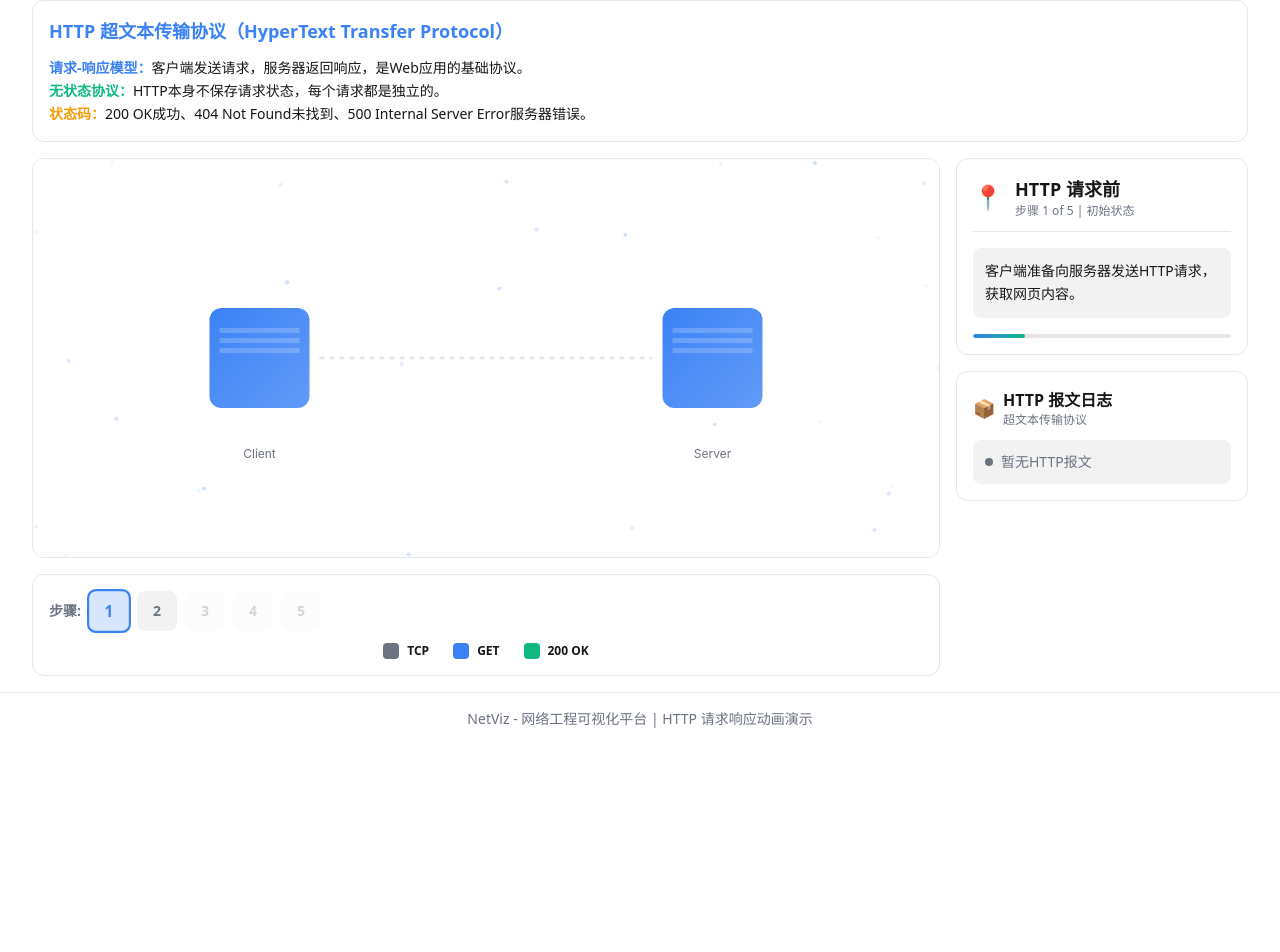
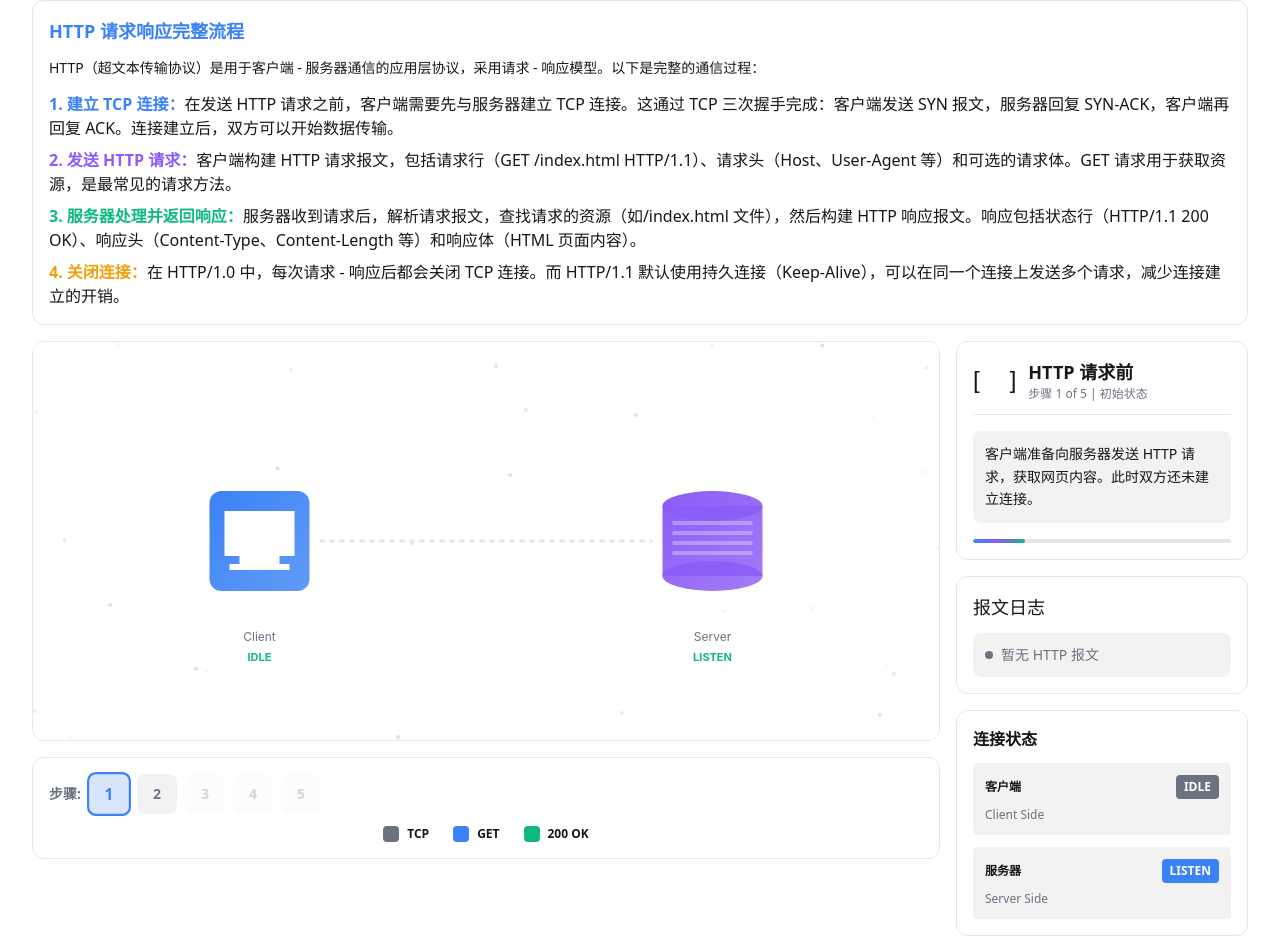
Before and after one commit to 6haolou/netviz, a Next.js app: page /protocol/http in a window 1280 px wide. Shown: the part 111-1063 px from the top of the page. Before the commit the page ends 856 px from the top, so only its background shows below. Built offline with nearby package versions, Linux system fonts and the light colour scheme.

Commit message:
feat: 修改 HTTP 页面流程介绍为详细文字叙述，分 4 步讲解完整过程

```diff
--- a/app/protocol/http/page.tsx
+++ b/app/protocol/http/page.tsx
@@ -19,6 +19,8 @@ interface StepInfo {
   icon: React.ReactNode;
   title: string;
   description: string;
+  clientStatus: string;
+  serverStatus: string;
   packets: { from: number; to: number; type: string; delay: number }[];
 }
 
@@ -46,43 +48,53 @@ export default function HTTPPage() {
   const steps: StepInfo[] = [
     {
       phase: '初始状态',
-      icon: <Emoji label="📍" />,
+      icon: <Emoji label="[ ]" />,
       title: 'HTTP 请求前',
-      description: '客户端准备向服务器发送HTTP请求，获取网页内容。',
+      description: '客户端准备向服务器发送 HTTP 请求，获取网页内容。此时双方还未建立连接。',
+      clientStatus: 'IDLE',
+      serverStatus: 'LISTEN',
       packets: [],
     },
     {
       phase: '建立连接',
-      icon: <Emoji label="🔌" />,
-      title: 'TCP 连接建立',
-      description: '客户端与服务端通过三次握手建立TCP连接，确保数据传输的可靠性。',
-      packets: [{ from: 0, to: 1, type: 'TCP', delay: 0 }],
+      icon: <Emoji label="TCP" />,
+      title: '第一次握手：TCP 连接建立',
+      description: '客户端与服务端通过 TCP 三次握手建立连接。客户端发送 SYN 报文，进入 SYN_SENT 状态。',
+      clientStatus: 'SYN_SENT',
+      serverStatus: 'LISTEN',
+      packets: [{ from: 0, to: 1, type: 'SYN', delay: 0 }],
     },
     {
       phase: '发送请求',
-      icon: <Emoji label="📤" />,
-      title: 'HTTP GET 请求',
-      description: '客户端发送HTTP GET请求，请求获取/index.html页面内容。',
+      icon: <Emoji label="GET" />,
+      title: '第二次握手：发送 HTTP GET 请求',
+      description: 'TCP 连接建立后，客户端发送 HTTP GET 请求，请求获取/index.html 页面内容。',
+      clientStatus: 'ESTABLISHED',
+      serverStatus: 'ESTABLISHED',
       packets: [{ from: 0, to: 1, type: 'GET', delay: 0 }],
     },
     {
       phase: '返回响应',
-      icon: <Emoji label="📥" />,
-      title: 'HTTP 200 OK',
-      description: '服务器返回200 OK状态码，以及请求的HTML页面内容。',
+      icon: <Emoji label="200" />,
+      title: '第三次握手：服务器返回响应',
+      description: '服务器收到 GET 请求后，返回 200 OK 状态码，以及请求的 HTML 页面内容。',
+      clientStatus: 'ESTABLISHED',
+      serverStatus: 'ESTABLISHED',
       packets: [{ from: 1, to: 0, type: '200 OK', delay: 0 }],
     },
     {
       phase: '完成',
-      icon: <Emoji label="✅" />,
+      icon: <Emoji label="[OK]" />,
       title: 'HTTP 请求完成',
-      description: '客户端收到响应，HTTP请求-响应周期完成。',
+      description: '客户端收到响应，HTTP 请求 - 响应周期完成。连接可以保持或关闭。',
+      clientStatus: 'CLOSED',
+      serverStatus: 'CLOSED',
       packets: [],
     },
   ];
 
   const packetColors: Record<string, { start: string; end: string }> = {
-    'TCP': { start: '#6b7280', end: '#4b5563' },
+    'SYN': { start: '#6b7280', end: '#4b5563' },
     'GET': { start: '#3b82f6', end: '#2563eb' },
     '200 OK': { start: '#10b981', end: '#059669' },
   };
@@ -174,9 +186,9 @@ export default function HTTPPage() {
       context.stroke();
       context.setLineDash([]);
 
-      const drawNode = (x: number, y: number, label: string, sublabel: string, isActive: boolean) => {
+      const drawNode = (x: number, y: number, label: string, sublabel: string, isActive: boolean, status?: string, isClient?: boolean) => {
         const pulse = Math.sin(timeRef.current * 3) * 4;
-        const color = primaryBlue;
+        const color = isClient ? '#3b82f6' : '#8b5cf6';
 
         if (isActive) {
           const glowGradient = context.createRadialGradient(x, y, 40, x, y, 80 + pulse);
@@ -192,14 +204,31 @@ export default function HTTPPage() {
         nodeGradient.addColorStop(0, color);
         nodeGradient.addColorStop(1, color + 'cc');
         context.fillStyle = nodeGradient;
-        context.beginPath();
-        context.roundRect(x - 50, y - 50, 100, 100, 12);
-        context.fill();
 
-        context.fillStyle = 'rgba(255, 255, 255, 0.2)';
-        context.fillRect(x - 40, y - 30, 80, 5);
-        context.fillRect(x - 40, y - 20, 80, 5);
-        context.fillRect(x - 40, y - 10, 80, 5);
+        if (isClient) {
+          context.beginPath();
+          context.roundRect(x - 50, y - 50, 100, 100, 12);
+          context.fill();
+
+          context.fillStyle = 'white';
+          context.fillRect(x - 35, y - 30, 70, 45);
+          context.fillRect(x - 20, y + 15, 40, 8);
+          context.fillRect(x - 30, y + 23, 60, 6);
+        } else {
+          context.beginPath();
+          context.ellipse(x, y - 35, 50, 15, 0, 0, Math.PI * 2);
+          context.fill();
+          context.fillRect(x - 50, y - 35, 100, 70);
+          context.beginPath();
+          context.ellipse(x, y + 35, 50, 15, 0, 0, Math.PI * 2);
+          context.fill();
+
+          context.fillStyle = 'rgba(255, 255, 255, 0.3)';
+          context.fillRect(x - 40, y - 20, 80, 4);
+          context.fillRect(x - 40, y - 10, 80, 4);
+          context.fillRect(x - 40, y, 80, 4);
+          context.fillRect(x - 40, y + 10, 80, 4);
+        }
 
         context.fillStyle = 'white';
         context.font = 'bold 16px Inter, system-ui, sans-serif';
@@ -209,12 +238,20 @@ export default function HTTPPage() {
         context.fillStyle = secondaryText;
         context.font = '12px Inter, system-ui, sans-serif';
         context.fillText(sublabel, x, y + 100);
+
+        if (status) {
+          context.fillStyle = '#10b981';
+          context.font = 'bold 11px Inter, system-ui, sans-serif';
+          context.fillText(status, x, y + 120);
+        }
       };
 
-      const isClientActive = currentStep >= 2;
-      const isServerActive = currentStep >= 3;
-      drawNode(clientX, centerY, '客户端', 'Client', isClientActive);
-      drawNode(serverX, centerY, '服务器', 'Server', isServerActive);
+      const isClientActive = currentStep >= 1 && currentStep <= 3;
+      const isServerActive = currentStep >= 1 && currentStep <= 3;
+      const clientStatus = steps[currentStep].clientStatus;
+      const serverStatus = steps[currentStep].serverStatus;
+      drawNode(clientX, centerY, '客户端', 'Client', isClientActive, clientStatus, true);
+      drawNode(serverX, centerY, '服务器', 'Server', isServerActive, serverStatus, false);
 
       if (currentStep === 4) {
         context.fillStyle = '#10b981';
@@ -334,6 +371,14 @@ export default function HTTPPage() {
   const borderColor = isDarkMode ? '#374151' : '#e5e7eb';
   const primaryBlue = '#3b82f6';
 
+  const statusColors: Record<string, string> = {
+    'IDLE': '#6b7280',
+    'LISTEN': primaryBlue,
+    'SYN_SENT': '#8b5cf6',
+    'ESTABLISHED': '#10b981',
+    'CLOSED': '#6b7280',
+  };
+
   return (
     <div className="min-h-screen font-sans" style={{ backgroundColor: bgColor, color: textColor }}>
       <header className="sticky top-0 z-50 border-b" style={{ backgroundColor: cardBg, borderColor: borderColor }}>
@@ -356,8 +401,8 @@ export default function HTTPPage() {
                 <div className="text-xs" style={{ color: secondaryText }}>当前步骤</div>
                 <div className="text-xl font-bold" style={{ color: primaryBlue }}>{currentStep + 1} / {steps.length}</div>
               </div>
-              <button onClick={handleReset} className="px-4 py-2 rounded-lg font-semibold text-sm transition-all hover:opacity-80" style={{ backgroundColor: isDarkMode ? '#374151' : '#f3f4f6', color: textColor }}>🔄 重置</button>
-              <button onClick={handleNext} disabled={currentStep >= steps.length - 1} className="px-6 py-2 rounded-lg font-semibold text-sm transition-all disabled:opacity-50" style={{ backgroundColor: primaryBlue, color: 'white' }}>下一步 →</button>
+              <button onClick={handleReset} className="px-4 py-2 rounded-lg font-semibold text-sm transition-all hover:opacity-80" style={{ backgroundColor: isDarkMode ? '#374151' : '#f3f4f6', color: textColor }}>重置</button>
+              <button onClick={handleNext} disabled={currentStep >= steps.length - 1} className="px-6 py-2 rounded-lg font-semibold text-sm transition-all disabled:opacity-50" style={{ backgroundColor: primaryBlue, color: 'white' }}>下一步</button>
             </div>
           </div>
         </div>
@@ -365,12 +410,16 @@ export default function HTTPPage() {
       <main className="flex-1">
         <div className="max-w-7xl mx-auto px-4 sm:px-6 lg:px-8 py-4">
           <div className="rounded-xl border p-4 mb-4" style={{ backgroundColor: cardBg, borderColor: borderColor }}>
-            <h3 className="font-bold text-lg mb-3" style={{ color: primaryBlue }}>HTTP 超文本传输协议（HyperText Transfer Protocol）</h3>
-            <p className="text-sm leading-relaxed" style={{ color: textColor }}>
-              <span style={{ color: primaryBlue, fontWeight: 600 }}>请求-响应模型：</span>客户端发送请求，服务器返回响应，是Web应用的基础协议。<br/>
-              <span style={{ color: '#10b981', fontWeight: 600 }}>无状态协议：</span>HTTP本身不保存请求状态，每个请求都是独立的。<br/>
-              <span style={{ color: '#f59e0b', fontWeight: 600 }}>状态码：</span>200 OK成功、404 Not Found未找到、500 Internal Server Error服务器错误。
+            <h3 className="font-bold text-lg mb-3" style={{ color: primaryBlue }}>HTTP 请求响应完整流程</h3>
+            <p className="text-sm leading-relaxed mb-3" style={{ color: textColor }}>
+              HTTP（超文本传输协议）是用于客户端 - 服务器通信的应用层协议，采用请求 - 响应模型。以下是完整的通信过程：
             </p>
+            <div className="space-y-2" style={{ color: textColor }}>
+              <p><span style={{ color: primaryBlue, fontWeight: 600 }}>1. 建立 TCP 连接：</span>在发送 HTTP 请求之前，客户端需要先与服务器建立 TCP 连接。这通过 TCP 三次握手完成：客户端发送 SYN 报文，服务器回复 SYN-ACK，客户端再回复 ACK。连接建立后，双方可以开始数据传输。</p>
+              <p><span style={{ color: '#8b5cf6', fontWeight: 600 }}>2. 发送 HTTP 请求：</span>客户端构建 HTTP 请求报文，包括请求行（GET /index.html HTTP/1.1）、请求头（Host、User-Agent 等）和可选的请求体。GET 请求用于获取资源，是最常见的请求方法。</p>
+              <p><span style={{ color: '#10b981', fontWeight: 600 }}>3. 服务器处理并返回响应：</span>服务器收到请求后，解析请求报文，查找请求的资源（如/index.html 文件），然后构建 HTTP 响应报文。响应包括状态行（HTTP/1.1 200 OK）、响应头（Content-Type、Content-Length 等）和响应体（HTML 页面内容）。</p>
+              <p><span style={{ color: '#f59e0b', fontWeight: 600 }}>4. 关闭连接：</span>在 HTTP/1.0 中，每次请求 - 响应后都会关闭 TCP 连接。而 HTTP/1.1 默认使用持久连接（Keep-Alive），可以在同一个连接上发送多个请求，减少连接建立的开销。</p>
+            </div>
           </div>
           <div className="grid grid-cols-1 lg:grid-cols-4 gap-4">
             <div className="lg:col-span-3 flex flex-col gap-4">
@@ -409,23 +458,45 @@ export default function HTTPPage() {
                   <p className="text-sm leading-relaxed" style={{ color: textColor }}>{steps[currentStep].description}</p>
                 </div>
                 <div className="h-1 rounded-full overflow-hidden" style={{ backgroundColor: isDarkMode ? 'rgba(255, 255, 255, 0.1)' : 'rgba(0, 0, 0, 0.1)' }}>
-                  <div className="h-full rounded-full transition-all duration-500" style={{ width: `${((currentStep + 1) / steps.length) * 100}%`, background: `linear-gradient(90deg, ${primaryBlue}, #10b981)` }} />
+                  <div className="h-full rounded-full transition-all duration-500" style={{ width: `${((currentStep + 1) / steps.length) * 100}%`, background: `linear-gradient(90deg, ${primaryBlue}, #8b5cf6, #10b981)` }} />
                 </div>
               </div>
               <div className="rounded-xl border p-4" style={{ backgroundColor: cardBg, borderColor: borderColor }}>
                 <div className="flex items-center gap-2 mb-3">
-                  <span className="text-lg">📦</span>
-                  <div><h4 className="font-bold">HTTP 报文日志</h4><p className="text-xs" style={{ color: secondaryText }}>超文本传输协议</p></div>
+                  <span className="text-lg">报文日志</span>
                 </div>
                 <div className="rounded-lg p-3 overflow-y-auto" style={{ backgroundColor: isDarkMode ? 'rgba(0, 0, 0, 0.3)' : 'rgba(0, 0, 0, 0.05)', maxHeight: '150px' }}>
                   {packetLogs.length === 0 ? (
-                    <div className="flex items-center gap-2 text-sm" style={{ color: secondaryText }}><div className="w-2 h-2 rounded-full" style={{ backgroundColor: secondaryText }} /><span>暂无HTTP报文</span></div>
+                    <div className="flex items-center gap-2 text-sm" style={{ color: secondaryText }}><div className="w-2 h-2 rounded-full" style={{ backgroundColor: secondaryText }} /><span>暂无 HTTP 报文</span></div>
                   ) : packetLogs.map((log, index) => (
                     <div key={index} className="flex items-center gap-2 mb-2 last:mb-0">
                       <div className="w-2 h-2 rounded-full" style={{ backgroundColor: packetColors[log.type]?.start || '#64748b' }} />
                       <span className="text-sm font-semibold" style={{ color: textColor }}>{log.type} {log.from} → {log.to}</span>
                     </div>
                   ))}
+                </div>
+              </div>
+              <div className="rounded-xl border p-4" style={{ backgroundColor: cardBg, borderColor: borderColor }}>
+                <h4 className="font-bold mb-3">连接状态</h4>
+                <div className="grid grid-cols-1 gap-3 text-xs">
+                  <div className="p-3 rounded" style={{ backgroundColor: isDarkMode ? 'rgba(0, 0, 0, 0.3)' : 'rgba(0, 0, 0, 0.05)' }}>
+                    <div className="flex items-center justify-between mb-2">
+                      <span className="font-semibold" style={{ color: textColor }}>客户端</span>
+                      <span className="px-2 py-1 rounded text-xs font-bold" style={{ backgroundColor: statusColors[steps[currentStep].clientStatus] || '#6b7280', color: 'white' }}>
+                        {steps[currentStep].clientStatus}
+                      </span>
+                    </div>
+                    <div className="text-xs" style={{ color: secondaryText }}>Client Side</div>
+                  </div>
+                  <div className="p-3 rounded" style={{ backgroundColor: isDarkMode ? 'rgba(0, 0, 0, 0.3)' : 'rgba(0, 0, 0, 0.05)' }}>
+                    <div className="flex items-center justify-between mb-2">
+                      <span className="font-semibold" style={{ color: textColor }}>服务器</span>
+                      <span className="px-2 py-1 rounded text-xs font-bold" style={{ backgroundColor: statusColors[steps[currentStep].serverStatus] || '#6b7280', color: 'white' }}>
+                        {steps[currentStep].serverStatus}
+                      </span>
+                    </div>
+                    <div className="text-xs" style={{ color: secondaryText }}>Server Side</div>
+                  </div>
                 </div>
               </div>
             </div>
```
